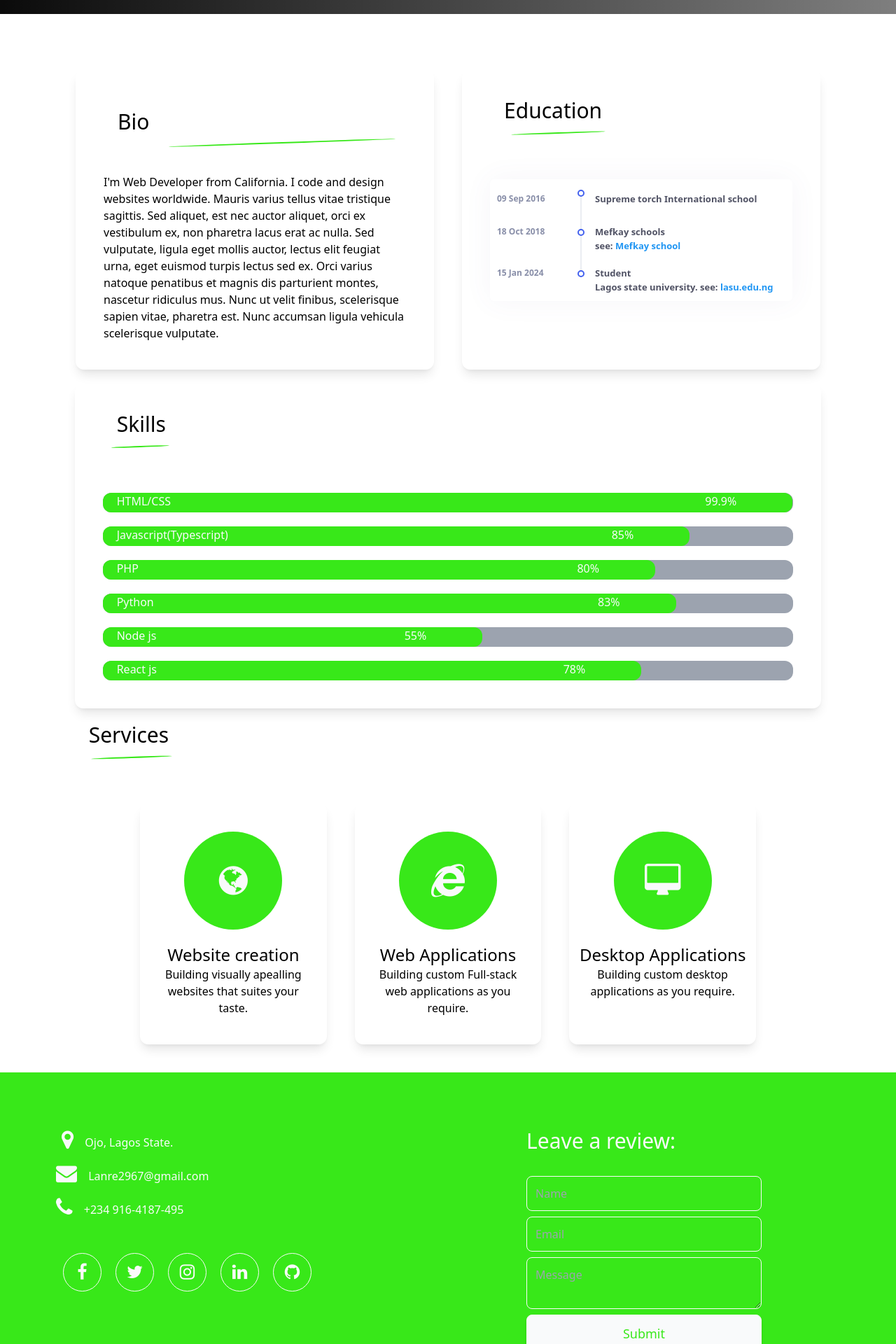
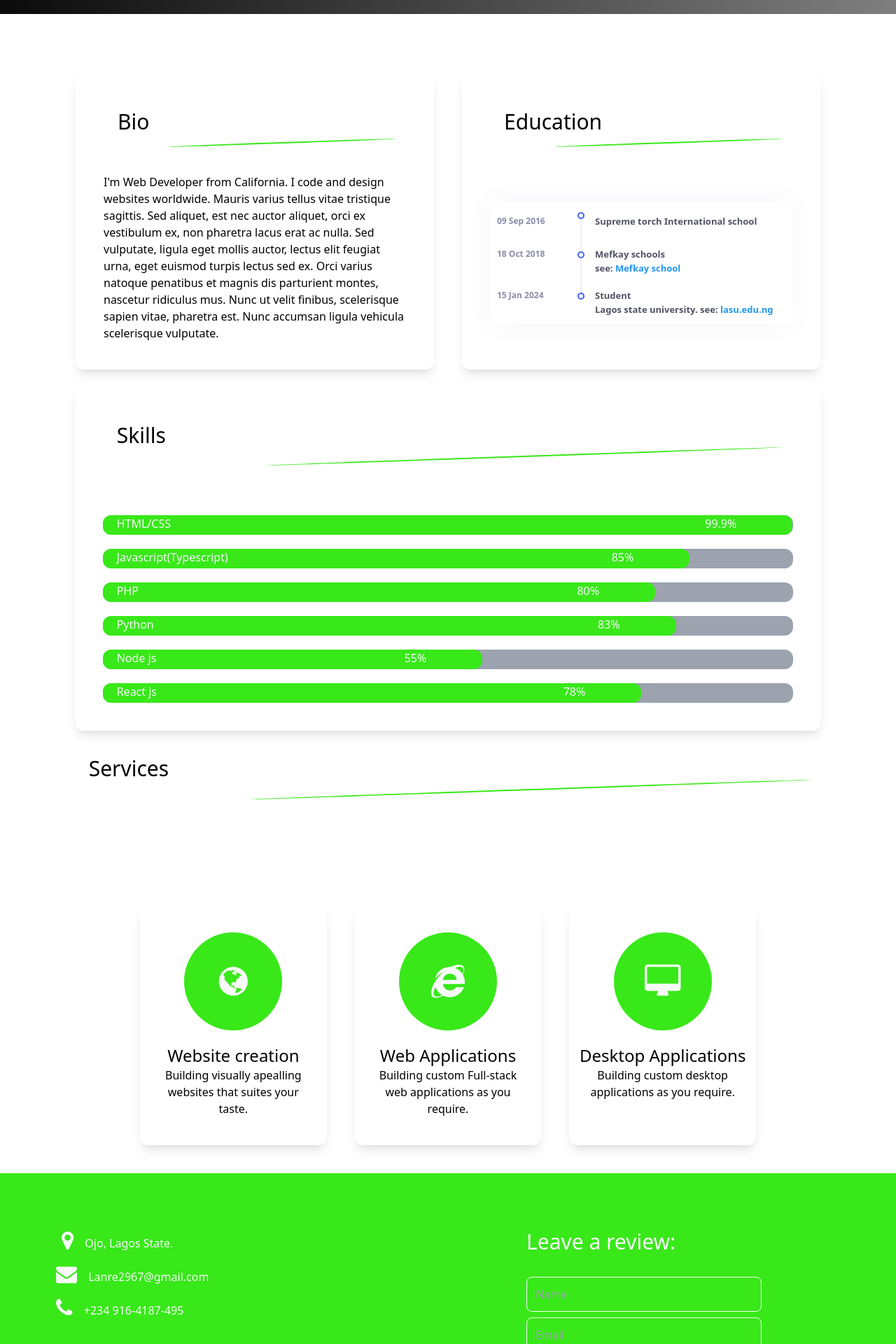
Before and after one commit to Lanre290/portfolio, a React (Vite) app: page / in a window 1280 px wide. Shown: the part 780-2700 px from the top of the page at 70% size. Built offline with nearby package versions, Linux system fonts and the light colour scheme; grey boxes are pictures that could not be loaded.

Commit message:
changed font to h3 again

```diff
--- a/src/components/education.tsx
+++ b/src/components/education.tsx
@@ -5,7 +5,7 @@ function Education(){
         <Fade direction="up" duration={700} className="m-5 w-5/6 md:w-2/5 sm:w-5/6 shadow-lg mt-20  p-10 rounded-xl" cascade>
             <a name="edu">
             <div className="">
-                <font className="under-line px-5 py-4 text-3xl">Education</font>
+                <h3 className="under-line px-5 py-4 text-3xl">Education</h3>
                 <div className="work-experience layout-spacing border-none w-full m-auto sm:ml-0 mt-20 bg-transparent">
                     <div className="widget-content widget-content-area border-none bg-transparent">
                         <div className="timeline-alter">
--- a/src/components/footer.tsx
+++ b/src/components/footer.tsx
@@ -22,7 +22,7 @@ function Footer(){
 
             <div className="w-full md:w-2/4 sm:w-5/6 flex flex-col">
                 <div className="w-full flex flex-col">
-                    <font className="text-3xl text-gray-50 w-5/6 md:w-3/5 sm:w-3/5 mb-6 m-auto">Leave a review: </font>
+                    <h3 className="text-3xl text-gray-50 w-5/6 md:w-3/5 sm:w-3/5 mb-6 m-auto">Leave a review: </h3>
                     <input type="text" placeholder="Name" className="bg-transparent border mt-2 w-5/6 md:w-3/5 sm:w-3/5 placeholder-gray-400 rounded-lg m-auto border-gray-50 p-3 text-gray-50" />
                     <input type="text" placeholder="Email" className="bg-transparent border mt-2 w-5/6 md:w-3/5 sm:w-3/5 placeholder-gray-400 rounded-lg m-auto border-gray-50 p-3 text-gray-50" />
                     <textarea  placeholder="Message" className="bg-transparent border mt-2 w-5/6 md:w-3/5 sm:w-3/5 placeholder-gray-400 rounded-lg m-auto border-gray-50 p-3 text-gray-50"></textarea>
--- a/src/components/services.tsx
+++ b/src/components/services.tsx
@@ -5,7 +5,7 @@ function Services(){
     return(
         <div className="w-5/6 m-auto mb-5">
             <Fade duration = {700} delay={600} direction='up' damping={20} cascade>
-                <font className = 'under-line px-5 py-4 text-3xl mb-20'>Services</font>
+                <h3 className = 'under-line px-5 py-4 text-3xl mb-20'>Services</h3>
             </Fade>
 
             <div className="flex flex-wrap justify-center w-full">
--- a/src/components/skill-prog.tsx
+++ b/src/components/skill-prog.tsx
@@ -7,8 +7,8 @@ function Prog(data:prog){
     return(
         <div className="h-7 rounded-xl relative bg-gray-400 mt-5">
             <div className="absolute top-0 bottom-0 right-0 left-0 h-7 rounded-xl flex flex-row justify-between" style = {{width: `${data.value}%`, backgroundColor: '#38e819'}}>
-                <font className="text-gray-50 ml-5">{data.text}</font>
-                <font className="text-gray-50 ml-5 mr-20">{data.value}%</font>
+                <h3 className="text-gray-50 ml-5">{data.text}</h3>
+                <h3 className="text-gray-50 ml-5 mr-20">{data.value}%</h3>
             </div>
         </div>
     )
--- a/src/components/skills.tsx
+++ b/src/components/skills.tsx
@@ -5,7 +5,7 @@ function Skills(){
     return(
         <Fade direction='up' damping={20} duration={700} className="w-5/6 m-auto rounded-xl shadow-lg p-10 mb-5" cascade>
             <div>
-                <font className="under-line px-5 py-4 text-3xl mb-20">Skills</font>
+                <h3 className="under-line px-5 py-4 text-3xl mb-20">Skills</h3>
 
                 <div className="m-20"></div>
 
```
